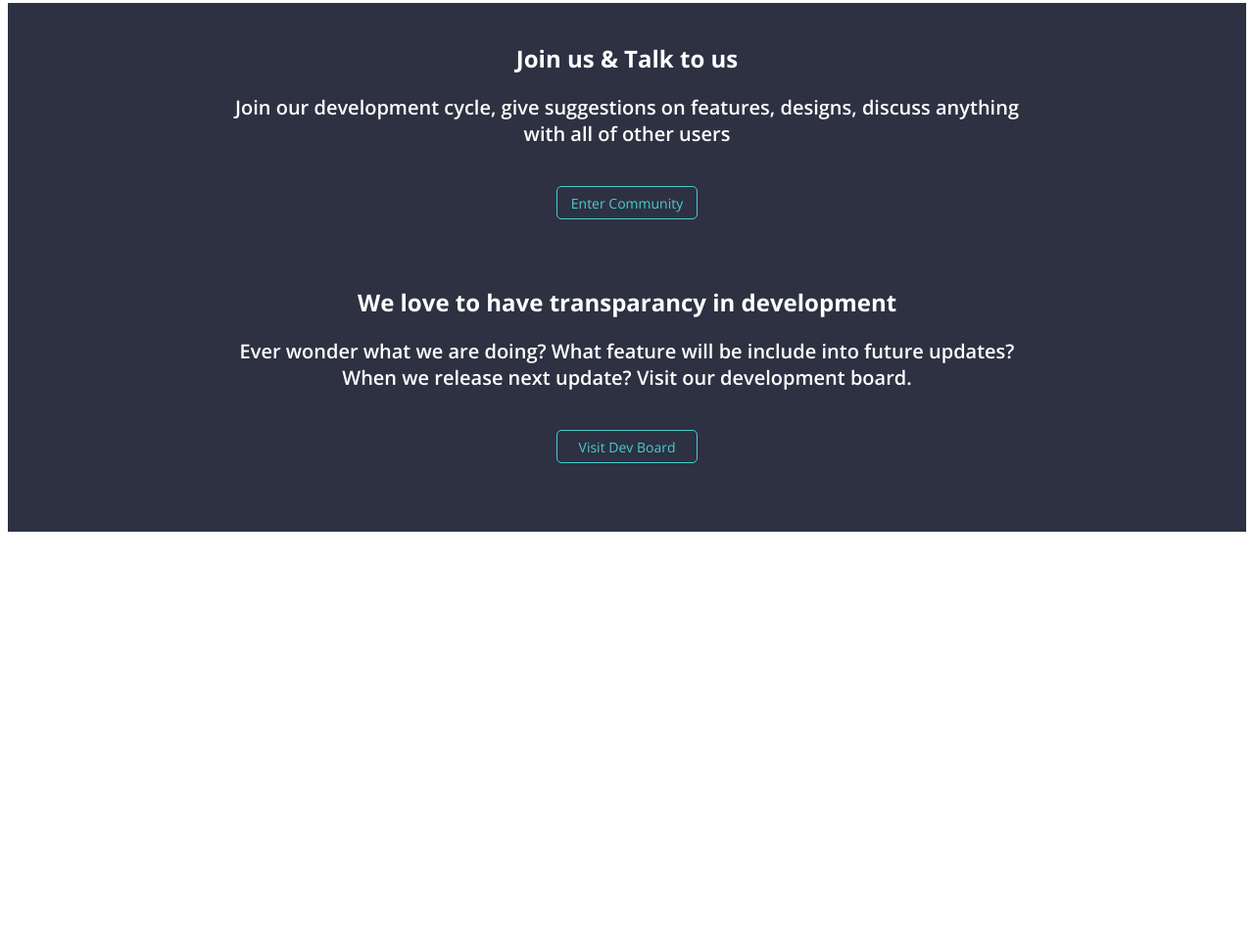
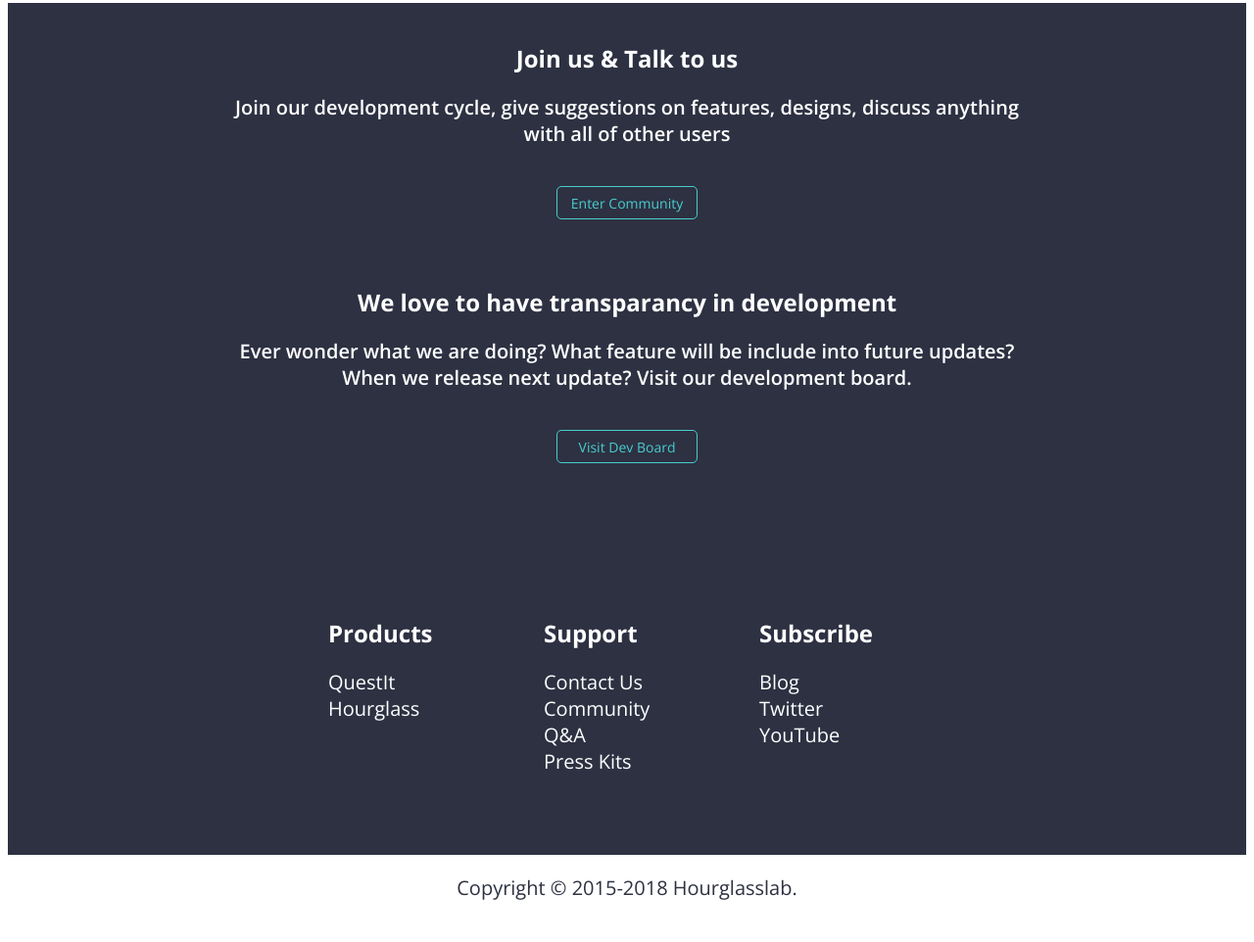
Before and after one commit to nuynait/hourglasslab-website, a plain HTML site: page questit/index.html in a window 1280 px wide. Shown: the part 4359-5321 px from the top of the page at 98% size. Before the commit the page ends 4910 px from the top, so only its background shows below. Drawn offline with nearby package versions, Linux system fonts and the light colour scheme.

Commit message:
finish questIt landing page

```diff
--- a/questit/css/questit.css
+++ b/questit/css/questit.css
@@ -342,3 +342,57 @@ img.img-download {
     margin-top: 7px;;
     text-align: center;
 }
+
+.footer-bg {
+    background-color: #2d3142;
+    width: 100%;
+    height: 330px;
+}
+
+.footer-col-group {
+    width: 610px;
+    height: 220px;
+    padding-top: 87px;
+    margin-left: auto;
+    margin-right: auto;
+}
+
+.footer-col-1 {
+    float: left;
+    width: 170px;
+    height: 220px;
+}
+
+.footer-col-margin-left {
+    margin-left: 50px;
+}
+
+ul {
+    padding-left: 0;
+}
+
+li {
+    list-style-type: none;
+}
+
+.footer-col-title {
+    color: #FFFFFF;
+    font-size: 24.0px;
+    font-weight: 700;
+}
+
+.footer-col-li {
+    color: #FFFFFF;
+    font-size: 20px;
+    font-weight: 400;
+}
+
+.copyright {
+    color: #2d3142;
+    font-size: 20px;
+    font-weight: 400;
+    text-align: center;
+    width: 100%;
+    height: 66px;
+    padding-top: 20px;
+}
--- a/questit/index.html
+++ b/questit/index.html
@@ -132,5 +132,51 @@
                 </div>
             </div>
         </div>
+
+        <div class="footer-bg">
+            <div class="footer-col-group">
+                <div class="footer-col-1">
+                    <div class="footer-col-title">
+                        Products
+                    </div>
+                    <div class="footer-col-li">
+                        <ul>
+                            <li> QuestIt </li>
+                            <li> Hourglass </li>
+                        </ul>
+                    </div>
+                </div>
+                <div class="footer-col-1 footer-col-margin-left">
+                    <div class="footer-col-title">
+                        Support
+                    </div>
+                    <div class="footer-col-li">
+                        <ul>
+                            <li> Contact Us </li>
+                            <li> Community </li>
+                            <li> Q&A </li>
+                            <li> Press Kits </li>
+                        </ul>
+                    </div>
+                </div>
+                <div class="footer-col-1 footer-col-margin-left">
+                    <div class="footer-col-title">
+                        Subscribe
+                    </div>
+                    <div class="footer-col-li">
+                        <ul>
+                            <li> Blog </li>
+                            <li> Twitter </li>
+                            <li> YouTube </li>
+                        </ul>
+                    </div>
+                </div>
+            </div>
+        </div>
+
+        <div class="copyright">
+            Copyright © 2015-2018 Hourglasslab.
+        </div>
+
     </body>
 </html>
```
